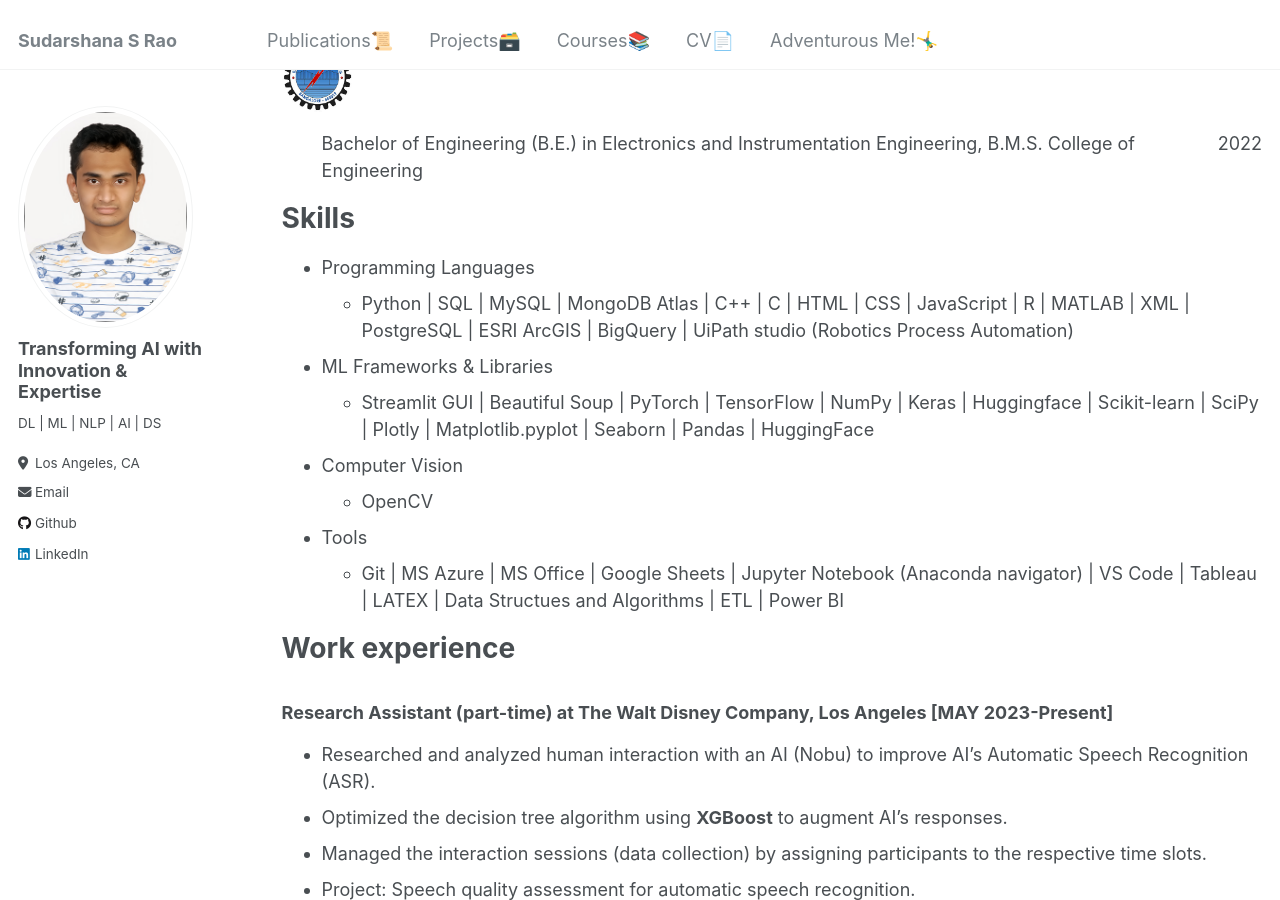
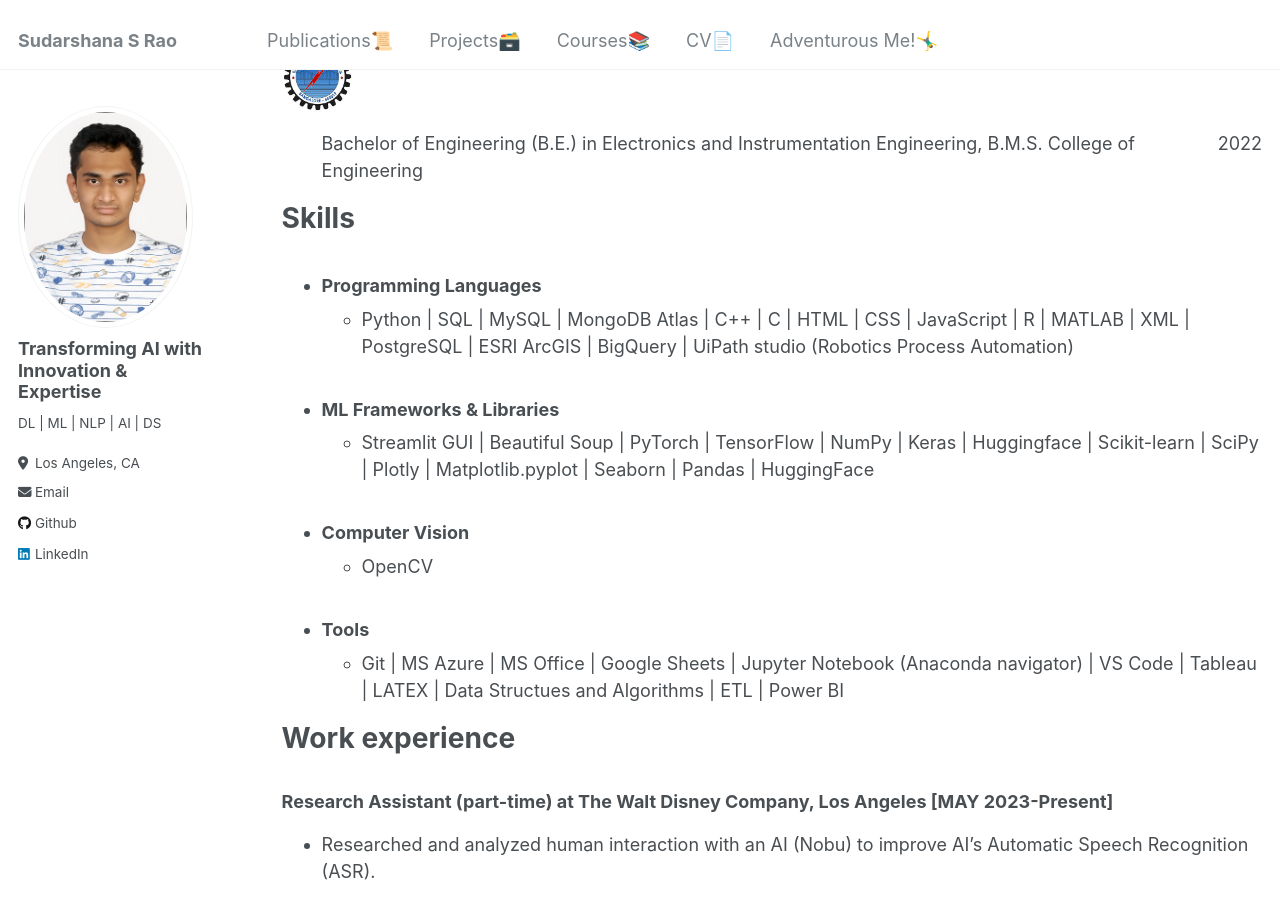
Before and after one commit to SudarshanaSRao/SudarshanaSRao.github.io, a Jekyll site: the page built from _pages/cv.md, in a window 1280 px wide and 900 px high, scrolled down 364 px. Built offline with Jekyll 4.4.1, drawn with Linux system fonts in a browser that asks for light colours.

Commit message:
Update cv.md

```diff
--- a/_pages/cv.md
+++ b/_pages/cv.md
@@ -78,16 +78,16 @@
 
 Skills
 ======
-* Programming Languages
+* ### Programming Languages
   * Python  \|  SQL  \|  MySQL  \|  MongoDB Atlas  \|  C++  \|  C  \|  HTML  \|  CSS  \|  JavaScript  \|  R  \|  MATLAB  \| XML  \|  PostgreSQL  \|  ESRI ArcGIS  \|  BigQuery  \|  UiPath studio (Robotics Process Automation)
 
-* ML Frameworks & Libraries
+* ### ML Frameworks & Libraries
   * Streamlit GUI  \|  Beautiful Soup  \|  PyTorch  \|  TensorFlow  \| NumPy \|  Keras  \|  Huggingface  \|  Scikit-learn  \|  SciPy  \|  Plotly  \|  Matplotlib.pyplot  \|  Seaborn  \|  Pandas  \|  HuggingFace
 
-* Computer Vision
+* ### Computer Vision
   * OpenCV
 
-* Tools
+* ### Tools
   * Git  \|  MS Azure  \|  MS Office  \|  Google Sheets  \|  Jupyter Notebook (Anaconda navigator)  \|  VS Code  \|  Tableau  \|  LATEX  \|  Data Structues and Algorithms  \|  ETL  \|  Power BI
 
 Work experience
```
